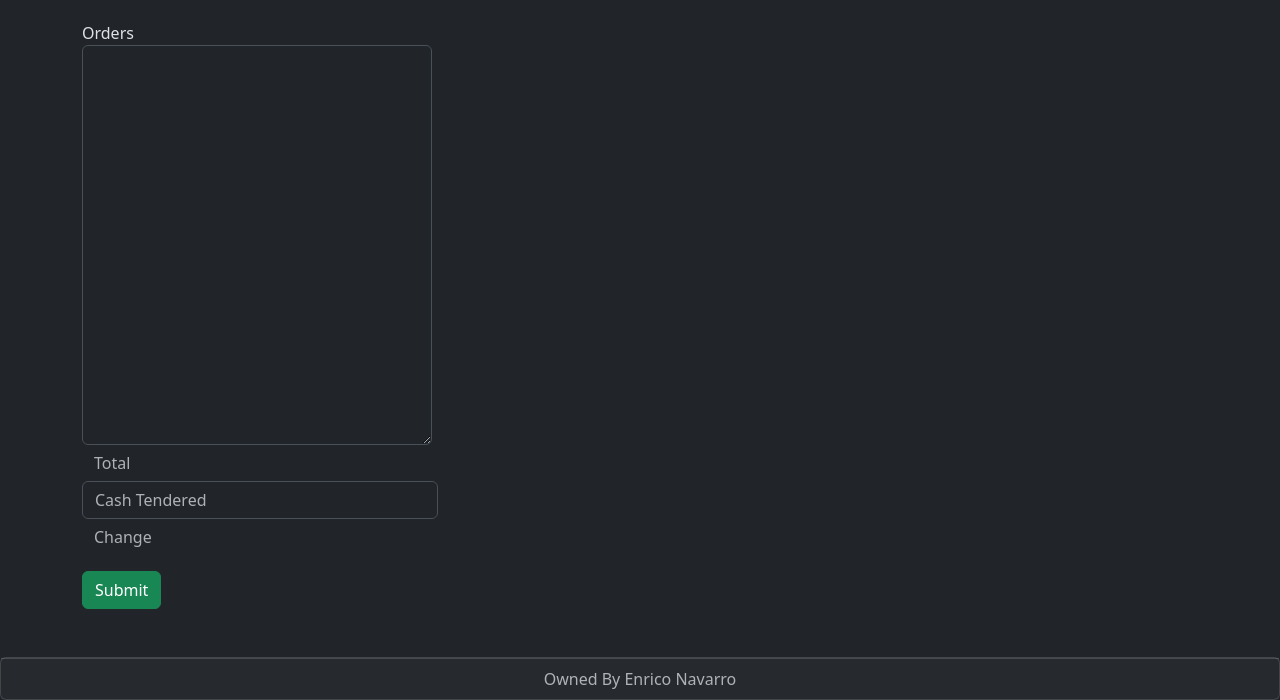
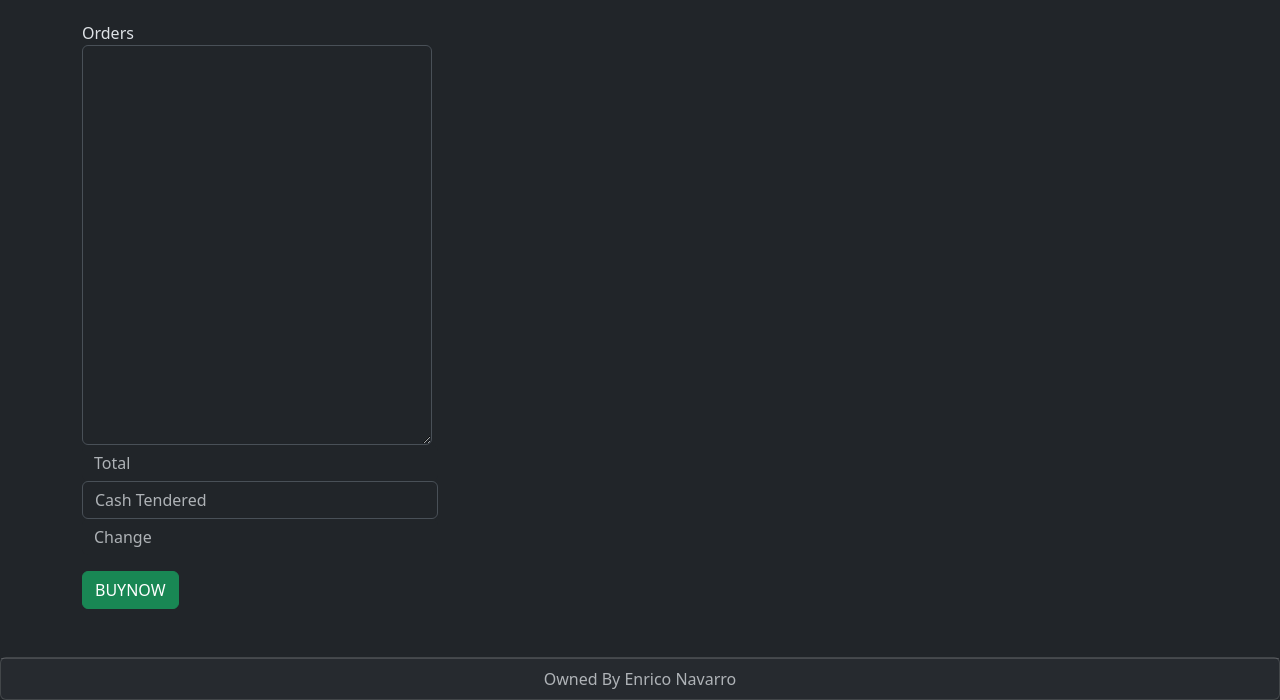
Before and after one commit to Enn0001/Enn0001, a plain HTML site: page index.html in a window 1280 px wide. Shown: the part 870-1570 px from the top of the page. Drawn offline with nearby package versions, Linux system fonts and the light colour scheme.

Commit message:
Update index.html

```diff
--- a/index.html
+++ b/index.html
@@ -93,7 +93,7 @@
                 <input type="text" class="form-control border-0" id="total" readonly placeholder="Total"/>
                 <input type="number" class="form-control" id="cash" placeholder="Cash Tendered"/>
                 <input type="text" class="form-control border-0" id="change" readonly placeholder="Change"/>
-                <button class="btn btn-success mt-3" id="submit">Submit</button>
+                <button class="btn btn-success mt-3" id="BUYNOW">BUYNOW</button>
             </div>
         </div>
     </div>
```
